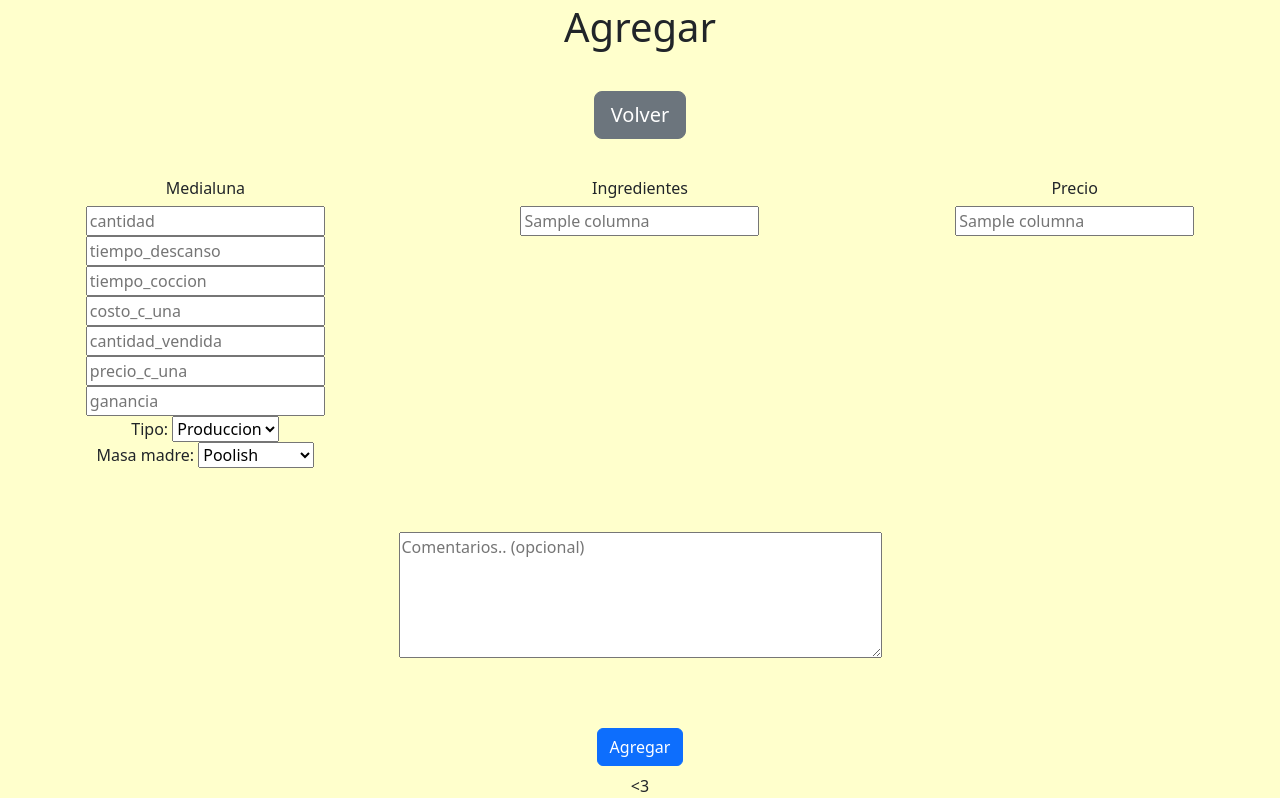
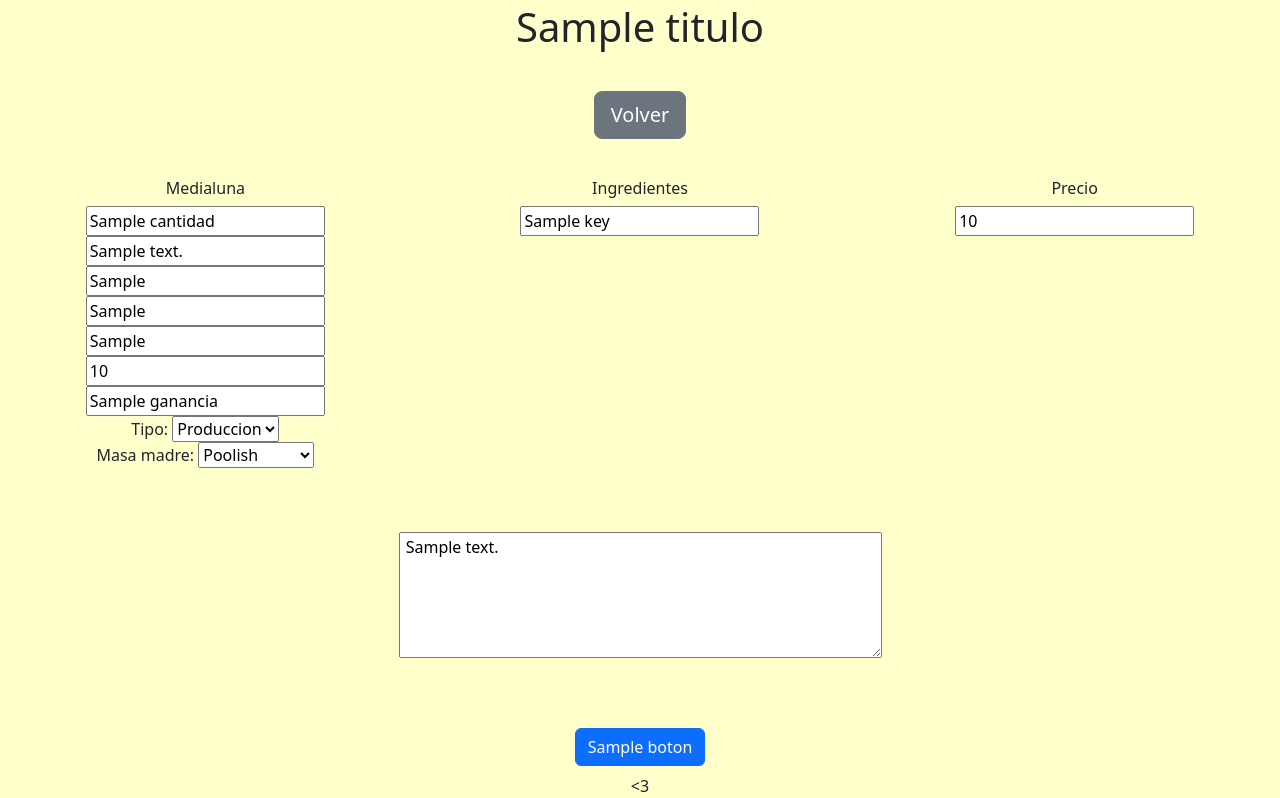
Before and after one commit to gabriel-g4/medialunas, a Flask app: template templates/agregar.html in a window 1280 px wide. Shown: the part 13-811 px from the top of the page. Run offline with Flask 3, Linux system fonts and the light colour scheme; the template is opened without the code that fills it: most values are stand-ins (such as "Sample title", 1, 10 or a date in 2020).

Commit message:
feat: add full /editar html. no logic yet

```diff
--- a/app.py
+++ b/app.py
@@ -34,23 +34,14 @@ def index():
     return render_template("index.html", medialunas=data\
                            , columnas_medialunas=COLUMNAS_MEDIALUNAS)
 
-@app.route('/eliminar/<int:id>')
-def eliminar(id: int):
-    with sqlite3.connect(database) as connection:
-        cursor = connection.cursor()
-        cursor.execute("DELETE FROM medialunas WHERE id = ?", (int(id),))
-        cursor.execute("DELETE FROM ingredientes WHERE id = ?", (int(id),))
-        cursor.execute("DELETE FROM precios WHERE id = ?", (int(id),))
-    return redirect('/')
-
-
-
 
 @app.route('/agregar', methods=["GET", "POST"])
 def agregar():
+
     if request.method == "GET":
         return render_template("agregar.html",
-                           columnas_ingredientes_precios=COLUMNAS_INGREDIENTES_PRECIOS[1:])
+                           columnas_ingredientes_precios=COLUMNAS_INGREDIENTES_PRECIOS[1:], medialuna="", ingredientes="", precios="", titulo="Agregar", boton="Agregar")
+
     elif request.method == "POST":
 
         cantidad = request.form.get("cantidad")
@@ -114,6 +105,40 @@ def agregar():
         return redirect("/")
 
 
+@app.route('/editar/<int:id>', methods=["GET", "POST"])
+def editar(id: int):
+    if request.method == "GET":
+        with sqlite3.connect(database) as connection:
+            cursor = connection.cursor()
+
+            cursor.execute("SELECT * FROM medialunas WHERE id=?", (str(id),))
+            selected_medialuna = cursor.fetchone()
+
+            cursor.execute("SELECT * FROM ingredientes WHERE id=?", (str(id),))
+            selected_ingredientes = cursor.fetchone()
+
+            cursor.execute("SELECT * FROM precios WHERE id=?", (str(id),))
+            selected_precios = cursor.fetchone()
+
+        medialuna = crear_diccionario(COLUMNAS_MEDIALUNAS, selected_medialuna)
+        ingredientes = crear_diccionario(COLUMNAS_INGREDIENTES_PRECIOS, selected_ingredientes)
+        precios = crear_diccionario(COLUMNAS_INGREDIENTES_PRECIOS, selected_precios)
+
+        return render_template("agregar.html", columnas_ingredientes_precios=COLUMNAS_INGREDIENTES_PRECIOS[1:],
+                            medialuna=medialuna, ingredientes=ingredientes, precios=precios, titulo="Editar Medialunas Nº:" + str(medialuna['id']),
+                            boton="Guardar")
+
+
+@app.route('/eliminar/<int:id>')
+def eliminar(id: int):
+    with sqlite3.connect(database) as connection:
+        cursor = connection.cursor()
+        cursor.execute("DELETE FROM medialunas WHERE id = ?", (int(id),))
+        cursor.execute("DELETE FROM ingredientes WHERE id = ?", (int(id),))
+        cursor.execute("DELETE FROM precios WHERE id = ?", (int(id),))
+    return redirect('/')
+
+
 
 @app.route('/medialunas/<int:id>')
 def mostrar_medialunas(id: int):
--- a/templates/agregar.html
+++ b/templates/agregar.html
@@ -5,7 +5,7 @@ Agregar
 {% endblock %}
 
 {% block main %}
-    <h1>Agregar</h1>
+    <h1> {{ titulo }}</h1>
     <div class="btn-container">
         <a href="/" class="btn btn-secondary btn-lg">Volver</a>
     </div>
@@ -13,38 +13,38 @@ Agregar
         <div class="form-group col-md-4">
             <h6> Medialuna </h6>
             <div>
-                <input type="text" name="cantidad" placeholder="cantidad" required>
+                <input type="text" name="cantidad" placeholder="cantidad" required value="{{ medialuna['cantidad'] }}">
             </div>
             <div>
-                <input type="text" name="tiempo_descanso" placeholder="tiempo_descanso" required>
+                <input type="text" name="tiempo_descanso" placeholder="tiempo_descanso" required value="{{ medialuna['tiempo_descanso'] }}">
             </div>
             <div>
-                <input type="text" name="tiempo_coccion" placeholder="tiempo_coccion" required>
+                <input type="text" name="tiempo_coccion" placeholder="tiempo_coccion" required value="{{ medialuna['tiempo_coccion'] }}">
             </div>
             <div>
-                <input type="text" name="costo_c_una" placeholder="costo_c_una" required>
+                <input type="text" name="costo_c_una" placeholder="costo_c_una" required value="{{ medialuna['costo_c_una'] }}">
             </div>
             <div>
-                <input type="text" name="cantidad_vendida" placeholder="cantidad_vendida" required>
+                <input type="text" name="cantidad_vendida" placeholder="cantidad_vendida" required value="{{ medialuna['cantidad_vendida'] }}">
             </div>
             <div>
-                <input type="text" name="precio_c_una" placeholder="precio_c_una" required>
+                <input type="text" name="precio_c_una" placeholder="precio_c_una" required value="{{ medialuna['precio_c_una'] }}">
             </div>
             <div>
-                <input type="text" name="ganancia" placeholder="ganancia" required>
+                <input type="text" name="ganancia" placeholder="ganancia" required value="{{ medialuna['ganancia'] }}">
             </div>
-
+            <!-- TO DO -->
             <div>
                 <label for="tipo"> Tipo: </label>
-                <select name="tipo" id="tipo">
+                <select name="tipo" id="tipo" value="{{ medialuna['tipo'] }}">
                     <option value="produccion"> Produccion </option>
                     <option value="practica"> Practica </option>
                 </select>
             </div>
-
+            <!-- TO DO -->
             <div>
                 <label for="masa_madre"> Masa madre: </label>
-                <select name="masa_madre" id="masa_madre">
+                <select name="masa_madre" id="masa_madre" value="{{ medialuna['masa_madre'] }}">
                     <option value="poolish"> Poolish </option>
                     <option value="biga"> Biga </option>
                     <option value="masamadre"> Masa madre </option>
@@ -57,7 +57,7 @@ Agregar
             <h6> Ingredientes </h6>
             {% for columna in columnas_ingredientes_precios %}
                 <div>
-                    <input type="text" name="{{ columna }}" placeholder="{{ columna }}" required>
+                    <input type="text" name="{{ columna }}" placeholder="{{ columna }}" required value="{{ ingredientes[ columna ] }}">
                 </div>
             {% endfor %}
         </div>
@@ -66,18 +66,18 @@ Agregar
             <h6> Precio </h6>
             {% for columna in columnas_ingredientes_precios %}
             <div>
-                <input type="text" name="precio_{{ columna }}" placeholder="{{ columna }}" required>
+                <input type="text" name="precio_{{ columna }}" placeholder="{{ columna }}" required value="{{ precios[ columna ] }}">
             </div>
             {% endfor %}
         </div>
 
 
         <div>
-            <textarea name="texto" cols="50" rows="5" placeholder="Comentarios.. (opcional)"></textarea>
+            <textarea name="texto" cols="50" rows="5"> {{ medialuna['texto'] }} </textarea>
         </div>
 
         <div class="col-12">
-            <button type="submit" class="btn btn-primary mb-2">Agregar</button>
+            <button type="submit" class="btn btn-primary mb-2">{{ boton }}</button>
         </div>
 
     </form>
--- a/templates/medialunas.html
+++ b/templates/medialunas.html
@@ -8,6 +8,7 @@
 <h1> Detalle de Medialuna Nº: {{ medialuna["id"] }} </h1>
 <div class="btn-container">
     <a href="/" class="btn btn-secondary btn-lg">Volver</a>
+    <a href="/editar/{{ medialuna['id'] }}" class="btn btn-primary btn-lg"> Editar </a>
     <a href="/eliminar/{{ medialuna['id'] }}" class="btn btn-danger btn-lg" onclick="return confirm('Eliminar?');">Eliminar</a>
 </div>
 <div class="container table-responsive-sm">
```
